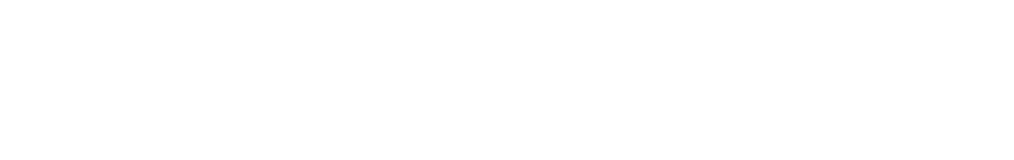
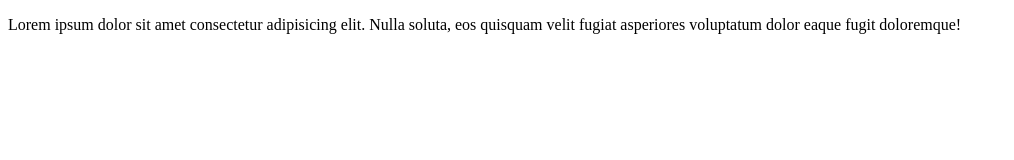
Before and after one commit to allybashir/-learning-git-, a plain HTML site: page index.html in a window 1280 px wide. Shown: the whole page, without its empty margins (0-1014 px from the left). Drawn offline with Linux system fonts and the light colour scheme.

Commit message:
adding some pragraph

```diff
--- a/index.html
+++ b/index.html
@@ -5,7 +5,7 @@
     <meta name="viewport" content="width=device-width, initial-scale=1.0">
     <title>git website</title>
 </head>
-<body>
+<body><p>Lorem ipsum dolor sit amet consectetur adipisicing elit. Nulla soluta, eos quisquam velit fugiat asperiores voluptatum dolor eaque fugit doloremque!</p>
 
 </body>
 </html>
```
